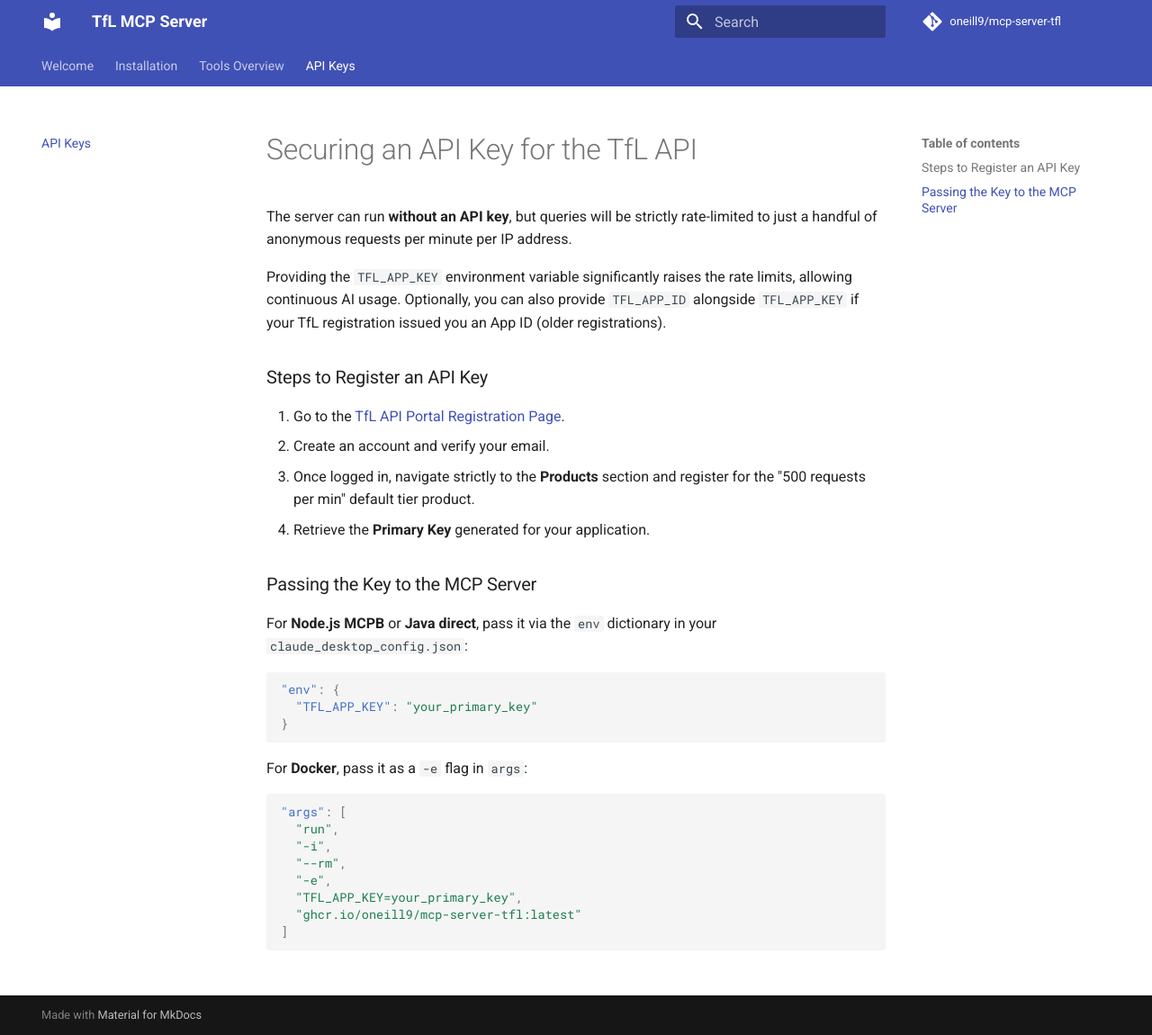
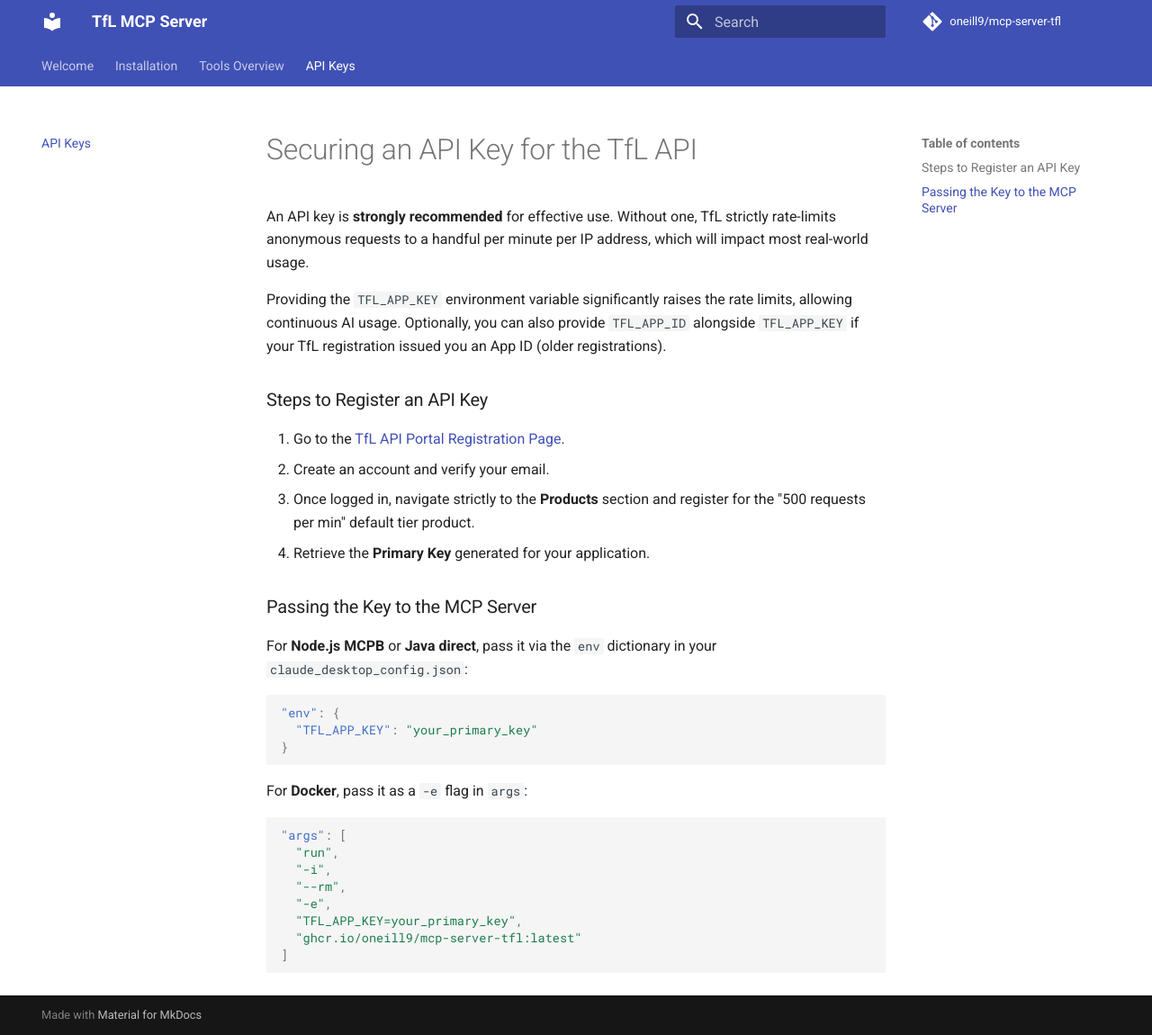
Before and after one commit to oneill9/mcp-server-tfl, an MkDocs documentation site: the page built from docs/api-keys.md, in a window 1280 px wide and 1150 px high. Shown: the whole window at 90% size. Built offline with MkDocs 1.6.1 and Material for MkDocs 9.7.7, drawn with Linux system fonts in a browser that asks for light colours; comment, search, counter and statistics services are not loaded.

Commit message:
docs: clarify TfL API key is recommended, not optional
Update descriptions across README, docs/api-keys.md, manifest.json, and server.json to make clear that an API key is strongly recommended for effective use, as TfL's strict anonymous rate limits will impact most real-world usage.

Co-Authored-By: Claude Sonnet 4.6 <noreply@anthropic.com>

```diff
--- a/docs/api-keys.md
+++ b/docs/api-keys.md
@@ -1,6 +1,6 @@
 # Securing an API Key for the TfL API
 
-The server can run **without an API key**, but queries will be strictly rate-limited to just a handful of anonymous requests per minute per IP address.
+An API key is **strongly recommended** for effective use. Without one, TfL strictly rate-limits anonymous requests to a handful per minute per IP address, which will impact most real-world usage.
 
 Providing the `TFL_APP_KEY` environment variable significantly raises the rate limits, allowing continuous AI usage. Optionally, you can also provide `TFL_APP_ID` alongside `TFL_APP_KEY` if your TfL registration issued you an App ID (older registrations).
 
--- a/server.json
+++ b/server.json
@@ -21,7 +21,7 @@
       "environmentVariables": [
         {
           "name": "TFL_APP_KEY",
-          "description": "TfL API key — optional, but raises rate limits. Register at https://api-portal.tfl.gov.uk/",
+          "description": "TfL API key — recommended for effective use. Without a key, TfL applies strict rate limits that will impact most real-world usage. Register free at https://api-portal.tfl.gov.uk/",
           "isRequired": false,
           "format": "string",
           "isSecret": true
```
Also changed, not shown: README.md (+4 -4 lines), 1 other file.
